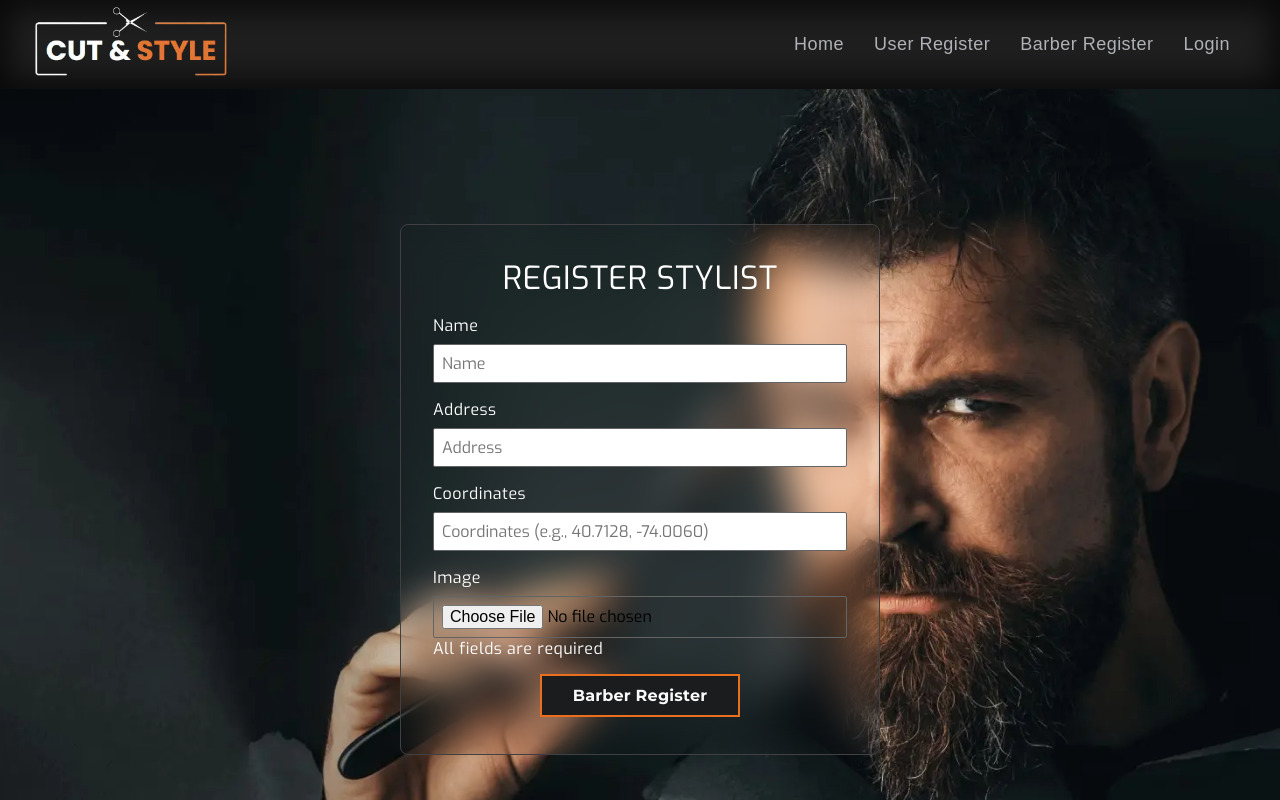
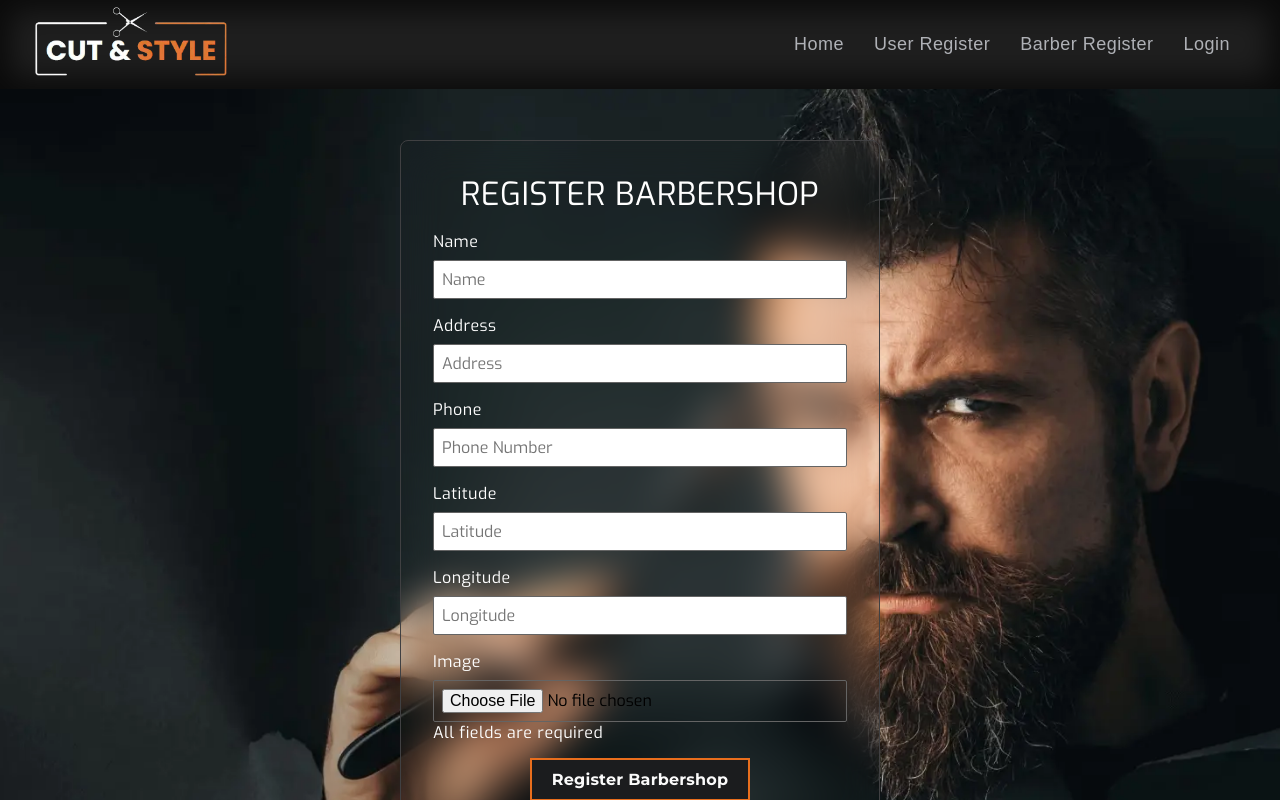
Before and after one commit to FraNkoRasia/CUT-STYLE, a React (Vite) app in the folder frontend/: page /registerbarber in a window 1280 px wide. Shown: the top 800 px of the page. Built offline with nearby package versions, Linux system fonts and the light colour scheme.

Commit message:
corrijo duplicacion de className

```diff
--- a/frontend/src/Components/BarberShop/BarberShop.css
+++ b/frontend/src/Components/BarberShop/BarberShop.css
@@ -5,7 +5,7 @@
     color: white;
 }
 
-.banner-container {
+.banner-service {
     position: relative;
     text-align: center;
 }
--- a/frontend/src/Components/BarberShop/BarberShop.jsx
+++ b/frontend/src/Components/BarberShop/BarberShop.jsx
@@ -72,7 +72,7 @@ export default function BarberShop() {
                 </div>
             )}
 
-            <div className="banner-container">
+            <div className="banner-service">
                 <img className="bannerPeluqueria" src="" alt="" />
                 <h1 className="servicesTitle">SERVICES</h1>
             </div>
--- a/frontend/src/Components/Boton/Boton.css
+++ b/frontend/src/Components/Boton/Boton.css
@@ -2,7 +2,6 @@
     display: flex;
     justify-content: center;
     align-items: center;
-    width: 200px;
     padding: 10px 20px;
     cursor: pointer;
     letter-spacing: 0.2px;
--- a/frontend/src/Components/Formularios/RegisterStylist.jsx
+++ b/frontend/src/Components/Formularios/RegisterStylist.jsx
@@ -3,11 +3,13 @@ import { conexionApi } from '../Modules/conexionApi';
 import Boton from '../Boton/Boton';
 import '../Formularios/Formulario.css';
 
-export default function RegisterStylist() {
+export default function RegisterBarbershop() {
     const [formData, setFormData] = useState({
         name: '',
-        location: '',
-        coordinates: '',
+        address: '',
+        phone: '',
+        latitude: '',
+        longitude: '',
         image: null,  // Para almacenar el archivo de imagen
     });
     const [message, setMessage] = useState('');
@@ -28,8 +30,10 @@ export default function RegisterStylist() {
         // Crear un objeto FormData para manejar la imagen y los otros datos
         const data = new FormData();
         data.append('name', formData.name);
-        data.append('location', formData.location);
-        data.append('coordinates', formData.coordinates);
+        data.append('address', formData.address);
+        data.append('phone', formData.phone);
+        data.append('latitude', formData.latitude);
+        data.append('longitude', formData.longitude);
         if (formData.image) {
             data.append('image', formData.image);
         }
@@ -64,22 +68,28 @@ export default function RegisterStylist() {
         <div className="form-container">
             <section className='section-formulario'>
                 <form className='Formulario' onSubmit={handleSubmit} encType="multipart/form-data">
-                    <h1>REGISTER STYLIST</h1>
+                    <h1>REGISTER BARBERSHOP</h1>
                     <label htmlFor="name">Name</label>
                     <input id="name" name="name" type="text" placeholder="Name" value={formData.name} onChange={handleChange} required />
 
-                    <label htmlFor="location">Address</label>
-                    <input id="location" name="location" type="text" placeholder="Address" value={formData.location} onChange={handleChange} required />
+                    <label htmlFor="address">Address</label>
+                    <input id="address" name="address" type="text" placeholder="Address" value={formData.address} onChange={handleChange} required />
 
-                    <label htmlFor="coordinates">Coordinates</label>
-                    <input id="coordinates" name="coordinates" type="text" placeholder="Coordinates (e.g., 40.7128, -74.0060)" value={formData.coordinates} onChange={handleChange} required />
+                    <label htmlFor="phone">Phone</label>
+                    <input id="phone" name="phone" type="tel" placeholder="Phone Number" value={formData.phone} onChange={handleChange} required />
+
+                    <label htmlFor="latitude">Latitude</label>
+                    <input id="latitude" name="latitude" type="number" placeholder="Latitude" value={formData.latitude} onChange={handleChange} required />
+
+                    <label htmlFor="longitude">Longitude</label>
+                    <input id="longitude" name="longitude" type="number" placeholder="Longitude" value={formData.longitude} onChange={handleChange} required />
 
                     <label htmlFor="image">Image</label>
                     <input id="image" name="image" type="file" accept="image/*" onChange={handleChange} required />
 
                     <p style={{ color: 'white' }}>All fields are required</p>
 
-                    <Boton texto="Barber Register" className="boton" />
+                    <Boton texto="Register Barbershop" className="boton " />
 
                     {showMessage && <p className={`mensaje ${messageType}`}>{message}</p>}
                 </form>
```
